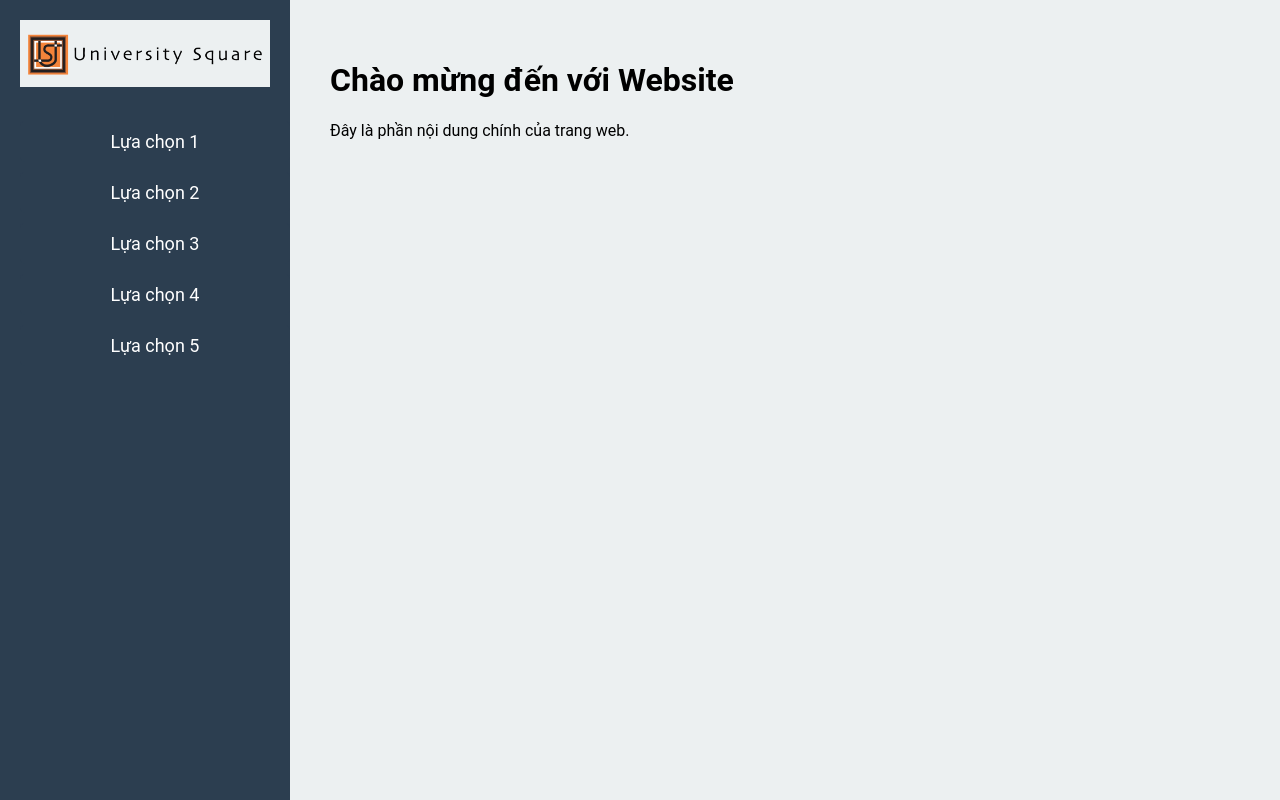
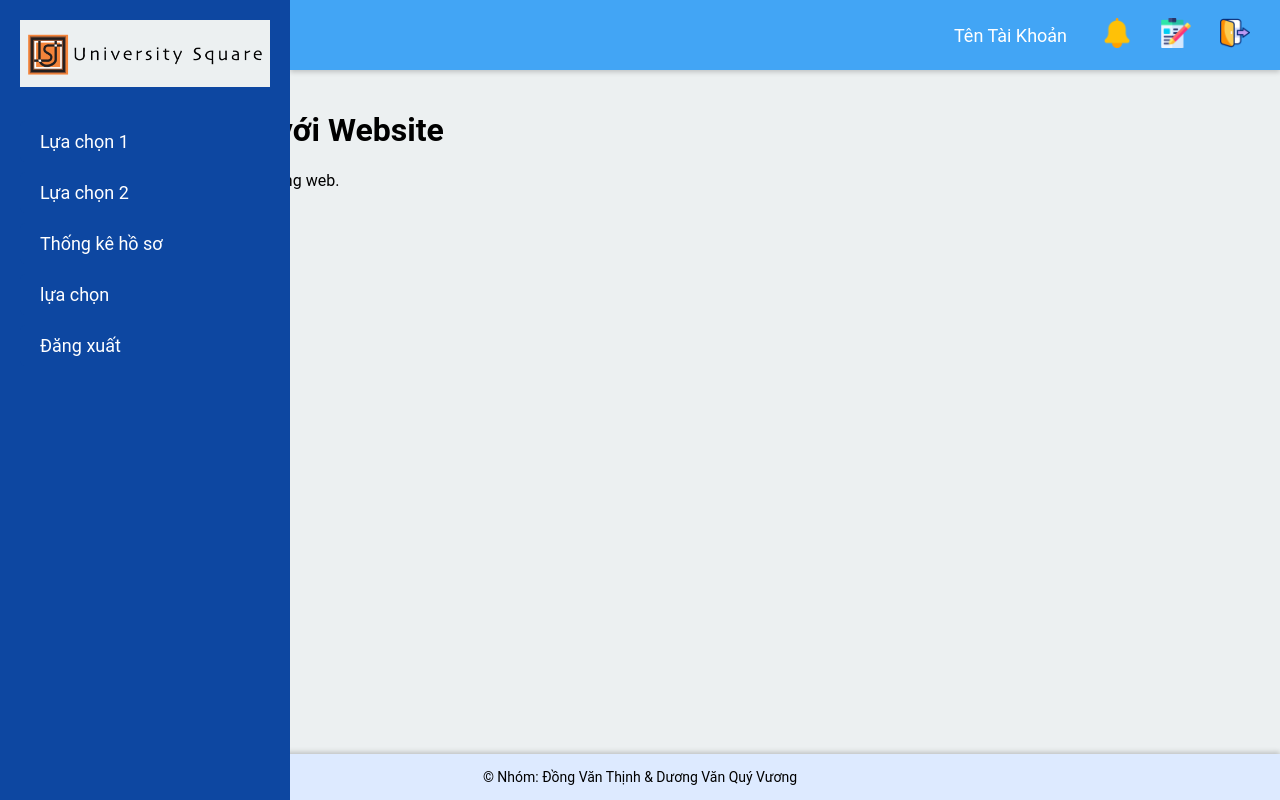
Before and after one commit to DovaDivator/tuyensinhck, a PHP site: page /main/index.html in a window 1280 px wide. Run offline with PHP 8.4, Linux system fonts and the light colour scheme.

Commit message:
Công việc tiếp theo!

```diff
--- a/assets/style/style.css
+++ b/assets/style/style.css
@@ -1,3 +1,4 @@
+/* Giao diện chung */
 html, body {
     height: 100%;
     margin: 0;
@@ -20,24 +21,64 @@ input::placeholder{
     height: 100vh;
 }
 
-/* Thanh Nav bên trái */
+/* thanh nav bên trái */
 .sidebar {
     width: 250px;
-    background-color: #2c3e50;
+    background-color: #0D47A1;
     padding: 20px;
     display: flex;
     flex-direction: column;
     align-items: center;
+    overflow: hidden;
+    overflow-y: auto;
+    transition: transform 0.3s ease, width 0.3s ease, padding 0.3s ease;
+    transform: translateX(0);
+    z-index: 1000;
+    position: fixed;
+    top: 0;
+    bottom: 0;
 }
 
-/* Khu vực logo */
+.nav-toggle {
+    display: block;
+    position: fixed;
+    top: 30px;
+    left: 0;
+    z-index: 1000;
+    background-color: #0D47A1b7;
+    padding: 10px 20px;
+    border: none;
+    cursor: pointer;
+    border-top-right-radius: 20px;
+    border-bottom-right-radius: 20px;
+    font-size: 16px;
+    min-width: 30px;
+    min-height: 25px;
+}
+
+.nav-toggle-icon {
+    width: 25px;
+    height: 25px;
+    background-image: url('../icon/nav_toggle_menu.png');
+    background-size: cover;
+    filter: invert(100%) grayscale(100%);
+}
+
+.nav-toggle:hover{
+    background-color: #0D47A1d7;
+}
+
+.nav-toggle:active{
+    background-color: #0D47A1;
+}
+
+
 .logo img {
     width: 100%;
     margin-bottom: 20px;
     background-color: #ecf0f1;
 }
 
-/* Danh sách các mục Nav */
 .nav-links {
     list-style: none;
     width: 100%;
@@ -45,33 +86,155 @@ input::placeholder{
     padding: 0;
 }
 
-/* Các mục Nav */
 .nav-links li {
     margin: 10px 0;
     padding: 0;
-    text-align: center;
+    position: relative;
 }
 
 .nav-links li a {
+    width: calc(100% - 40px);
     text-decoration: none;
     color: white;
     font-size: 18px;
-    padding: 10px;
+    padding: 10px 20px;
     display: block;
     width: 100%;
-    background-color: #2c3e50; /* Màu nền của các ô lựa chọn */
+    background-color: #0D47A1;
     border-radius: 5px;
-    transition: background-color 0.3s;
+    transition: background-color 0.2s, transform 0.2s;
 }
 
-/* Hiệu ứng hover cho các mục Nav */
 .nav-links li a:hover {
-    background-color: #45617c; /* Đổi màu khi hover */
+    background-color: #1E88E5;
+    transform: translateX(20px);
 }
 
-/* Nội dung chính */
+.nav-links li a:active {
+    background-color: #9cd1ff;
+    transform: translateX(20px);
+}
+
+.nav-links li:first-child a:hover {
+    background-color: #FF6F00;
+    transform: translateX(20px);
+}
+
+/* thanh nav trên cùng */
+.right-side {
+    flex: 1;
+    display: flex;
+    flex-direction: column;
+    height: 100vh;
+    z-index: 10;
+}
+
+.navbar {
+    width: calc(100% - 290px);
+    height: 70px;
+    background-color: #42A5F5;
+    padding: 0 20px 0 10px;
+    margin-left: 290px;
+    display: flex;
+    justify-content: flex-end;
+    align-items: center;
+    box-shadow: 0 2px 5px rgba(0, 0, 0, 0.2);
+    position: fixed;
+    box-sizing: border-box;
+}
+
+.navbar-content {
+    display: flex;
+    align-items: center;
+}
+
+.username {
+    color: white;
+    font-size: 18px;
+    margin-right: 20px;
+}
+
+.icon-button{
+    background-color: transparent;
+    border: none;
+    outline: none;
+    padding: 0;
+}
+
+.icon-button img {
+    width: 30px;
+    height: 30px;
+    border-radius: 10%;
+    padding: 10px;
+    border: none;
+    outline: none;
+    background-color: transparent;
+    cursor: pointer;
+    margin: 0 0 0 5px;
+    transition: transform 0.3s ease, box-shadow 0.3s ease;
+    box-shadow: 0 0 0 0 transparent;
+}
+
+.icon-button img:hover {
+    transform: scale(1.1);
+    box-shadow: 0 4px 8px rgba(0, 0, 0, 0.2);
+}
+
+.icon-button img:active {
+    transform: scale(0.9);
+}
+
 .main-content {
+    margin-top: 70px;
     flex: 1;
-    background-color: #ecf0f1; /* Màu nền nội dung chính */
-    padding: 40px;
+    background-color: #ecf0f1;
+    padding: 20px 40px;
+    overflow-y: auto;
 }
+
+.footer {
+    background-color: #ddeaff;
+    color: rgb(0, 0, 0);
+    text-align: center;
+    padding: 15px 0;
+    width: 100%;
+    box-shadow: 0 -2px 5px rgba(0, 0, 0, 0.2);
+    margin-top: auto;
+}
+
+.footer p {
+    margin: 0;
+    font-size: 14px;
+}
+
+/* Giao diện trang chủ thay đổi*/
+@media (max-width: 1000px) {
+    .nav-toggle {
+        display: block;
+    }
+
+    .sidebar {
+        transform: translateX(-100%);
+        width: 0;
+        padding: 0;
+    }
+
+    .nav-links li:first-child a{
+        display: block;
+    }
+
+    .navbar{
+        width: 100%;
+        margin: 0;
+    }
+}
+
+@media (min-width: 1001px) {
+    .nav-toggle {
+        display: none;
+    }
+
+    .nav-links li:first-child a{
+        display: none;
+    }
+}
--- /dev/null
+++ b/js_backend/events.js
@@ -0,0 +1,20 @@
+// Hàm ẩn hiện thanh nav trái
+function ShowNavigation(){
+    var sidebar = document.querySelector('.sidebar');
+    var navToggle = document.querySelector('.nav-toggle');
+
+    sidebar.style.transform = 'translateX(0)';
+    sidebar.style.width = '250px';
+    sidebar.style.padding = '20px';
+    navToggle.style.display = 'none';
+}
+
+function HideNavigation(){
+    var sidebar = document.querySelector('.sidebar');
+    var navToggle = document.querySelector('.nav-toggle');
+
+    sidebar.style.transform = 'translateX(-100%)';
+    sidebar.style.width = '0px';
+    sidebar.style.padding = '0px';
+    navToggle.style.display = 'block';
+}
--- a/main/index.html
+++ b/main/index.html
@@ -16,30 +16,62 @@ if (!isset($_SESSION['user_id'])) {
     <title>Web Tuyển sinh - Trang chủ</title>
     <link rel="icon" href="../assets/images/logo.png" type="image/png">
     <link rel="stylesheet" href="../assets/style/style.css">
+    <script src="../js_backend/events.js"></script>
 </head>
 <body>
-    <!-- Bố cục gồm hai phần: Thanh Nav và Nội dung chính -->
     <div class="container">
+        <!-- Nút hiện ẩn thanh sidebar -->
+        <div class="nav-toggle" onclick="ShowNavigation()">
+            <div class="nav-toggle-icon"></div>
+        </div>
+
         <!-- Thanh Nav bên trái -->
         <div class="sidebar">
             <!-- Logo -->
             <div class="logo">
                 <img src="../assets/images/logo-01.png" alt="Logo">
             </div>
-            <!-- Các lựa chọn -->
+            <!-- Danh sách lựa chọn sidebar -->
             <ul class="nav-links">
+                <li><a href="#" onclick="HideNavigation()">⇐ Ẩn thanh công cụ</a></li>
+                <!-- TODO: Tạo trang danh mục chuyển trang sang các trang php khác, phân luồng hợp lý. Trang sử dụng cấu trúc này-->
                 <li><a href="#">Lựa chọn 1</a></li>
                 <li><a href="#">Lựa chọn 2</a></li>
-                <li><a href="#">Lựa chọn 3</a></li>
-                <li><a href="#">Lựa chọn 4</a></li>
-                <li><a href="#">Lựa chọn 5</a></li>
+                <li><a href="#">Thống kê hồ sơ</a></li>
+                <li><a href="#">lựa chọn</a></li>
+                <li><a href="#">Đăng xuất</a></li>
             </ul>
         </div>
 
-        <!-- Nội dung chính -->
-        <div class="main-content">
-            <h1>Chào mừng đến với Website</h1>
-            <p>Đây là phần nội dung chính của trang web.</p>
+        <div class="right-side">
+            <!-- Thanh bar trên cùng -->
+            <div class="navbar">
+                <div class="navbar-content">
+                    <span class="username">Tên Tài Khoản</span>
+                    <form action="" method="GET" style="display: inline;">
+                        <button type="submit" class="icon-button" name="notification">
+                            <img src="../assets/icon/noti_icon.png" alt="Thông báo" title="Thông báo">
+                        </button>
+                        <button type="submit" class="icon-button" name="changeinfo">
+                            <img src="../assets/icon/info_icon.png" alt="Chỉnh sửa thông tin" title="Chỉnh sửa thông tin">
+                        </button>
+                        <button type="submit" class="icon-button" name="logout">
+                            <img src="../assets/icon/logout_icon.png" alt="Đăng xuất" title="Đăng xuất">
+                        </button>
+                    </form>
+                </div>
+            </div>
+
+            <!-- Nội dung chính -->
+            <div class="main-content">
+                <h1>Chào mừng đến với Website</h1>
+                <p>Đây là phần nội dung chính của trang web.</p>
+            </div>
+
+            <!-- Phần footer -->
+            <div class="footer">
+                <p>&copy; Nhóm: Đồng Văn Thịnh & Dương Văn Quý Vương</p>
+            </div>
         </div>
     </div>
 </body>
--- a/main/login.php
+++ b/main/login.php
@@ -18,7 +18,7 @@
         <div class="loginDivForm">
             <img src="../assets/images/logo-01.png" class="uniLogo">
             <h1>Đăng nhập</h1>
-            <!-- Tạm thời chuyển sang index.php sau khi đăng nhập hợp lệ -->
+            <!-- TODO: Tạm thời chuyển sang index.php sau khi đăng nhập hợp lệ -->
             <form action="index.php" method="POST">
                 <input type="text" name="username" id="username" placeholder="Tên đăng nhập" required>
                 <input type="password" name="password" id="password" placeholder="Mật khẩu" minlength="6" maxlength="20">
```
Also changed, not shown: assets/icon/info_icon.png (added), assets/icon/logout_icon.png (added), assets/icon/nav_toggle_menu.png (added), assets/icon/noti_icon.png (added), assets/icon/noti_icon_dots.png (added).
